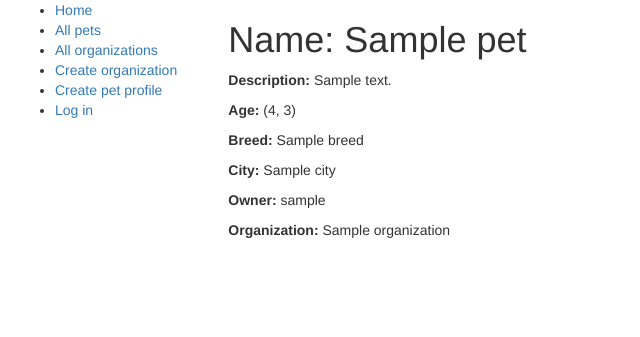
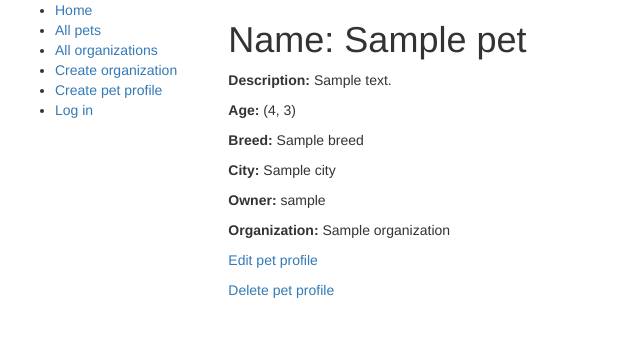
Before and after one commit to robot-le/pet_adoption_website, a Django app: page /pet/1 in a window 1280 px wide. Shown: the top 337 px of the page, without its empty margins (0-640 px from the left). Run offline with Django 5.2, Linux system fonts and the light colour scheme; tables that the repository leaves empty hold one stand-in row (values such as "Sample post"); some libraries are stand-ins or nearby versions.

Commit message:
Add pet update and delete and organization update

```diff
--- a/pets_listing/models.py
+++ b/pets_listing/models.py
@@ -24,6 +24,7 @@ class Pet(models.Model):
         related_name='pets',
         on_delete=models.SET_NULL,
         null=True,
+        blank=True,
     )
     city = models.ForeignKey(
         'City',
@@ -31,6 +32,8 @@ class Pet(models.Model):
         on_delete=models.SET_NULL,
         null=True,
     )
+    created_at = models.DateTimeField(auto_now_add=True)
+    updated_at = models.DateTimeField(auto_now=True)
 
     # media = models.ForeignKey('Media', on_delete=models.PROTECT)
 
@@ -57,6 +60,9 @@ class Pet(models.Model):
             years -= 1
         return years, months
 
+    class Meta:
+        ordering = ['created_at']
+
 
 # class Media(models.Model):
 #     media_file = models.FileField(upload_to='media/')
@@ -80,6 +86,8 @@ class Organization(models.Model):
     address = models.CharField(max_length=250)
     phone = models.CharField(max_length=100)
     owner = models.OneToOneField(User, on_delete=models.CASCADE)
+    created_at = models.DateTimeField(auto_now_add=True)
+    updated_at = models.DateTimeField(auto_now=True)
     # worker = models.ForeignKey(
     #     User,
     #     related_name='organizations',
@@ -93,6 +101,9 @@ class Organization(models.Model):
     def get_absolute_url(self):
         return reverse('organization_detail', kwargs={'pk': self.pk})
 
+    class Meta:
+        ordering = ['created_at']
+
 
 class City(models.Model):
     name = models.CharField(max_length=250)
--- a/pets_listing/templates/pets_listing/organization_detail.html
+++ b/pets_listing/templates/pets_listing/organization_detail.html
@@ -8,5 +8,7 @@
     <p><strong>Address:</strong> {{ organization.address }}</p>
     <p><strong>Phone:</strong> {{ organization.phone }}</p>
     <p><strong>Owner:</strong> {{ organization.owner.username }}</p>
+    <p><a href="{% url 'organization_update' pk=organization.pk %}">Edit organization profile</a></p>
+{#    <p><a href="{% url 'organization_delete' pk=organization.pk %}">Delete organization profile</a></p>#}
 
 {% endblock %}
--- a/pets_listing/templates/pets_listing/organization_form.html
+++ b/pets_listing/templates/pets_listing/organization_form.html
@@ -1,7 +1,7 @@
 {% extends 'base.html' %}
 
 {% block content %}
-    <h1>Create organization</h1>
+    <h1>{{ title }}</h1>
     <form action="" method="post" enctype="multipart/form-data">
         {% csrf_token %}
         <div class="form-error">{{ form.non_field_errors }}</div>
--- a/pets_listing/templates/pets_listing/pet_detail.html
+++ b/pets_listing/templates/pets_listing/pet_detail.html
@@ -9,5 +9,7 @@
     <p><strong>City:</strong> {{ pet.city }}</p>
     <p><strong>Owner:</strong> {{ pet.profile_creator.username }}</p>
     <p><strong>Organization:</strong> {{ pet.organization.name }}</p>
+    <p><a href="{% url 'pet_update' pk=pet.pk %}">Edit pet profile</a></p>
+    <p><a href="{% url 'pet_delete' pk=pet.pk %}">Delete pet profile</a></p>
 
 {% endblock %}
--- a/pets_listing/templates/pets_listing/pet_form.html
+++ b/pets_listing/templates/pets_listing/pet_form.html
@@ -1,7 +1,7 @@
 {% extends 'base.html' %}
 
 {% block content %}
-    <h1>Create pet profile</h1>
+    <h1>{{ title }}</h1>
     <form action="" method="post" enctype="multipart/form-data">
         {% csrf_token %}
         <div class="form-error">{{ form.non_field_errors }}</div>
--- a/pets_listing/urls.py
+++ b/pets_listing/urls.py
@@ -8,6 +8,10 @@ urlpatterns = [
     re_path(r'^pet/(?P<pk>\d+)$', views.PetDetailView.as_view(), name='pet_detail'),
     re_path(r'^organizations/', views.OrganizationListView.as_view(), name='organizations'),
     re_path(r'^organization/(?P<pk>\d+)$', views.OrganizationDetailView.as_view(), name='organization_detail'),
-    re_path(r'^pet/create/', views.PetCreateView.as_view(), name='pet_create'),
-    re_path(r'^organization/create/', views.OrganizationCreateView.as_view(), name='organization_create'),
+    re_path(r'^pet/add/', views.PetCreateView.as_view(), name='pet_create'),
+    re_path(r'^pet/(?P<pk>\d+)/edit/', views.PetUpdateView.as_view(), name='pet_update'),
+    re_path(r'pet/(?P<pk>\d+)/delete/', views.PetDeleteView.as_view(), name='pet_delete'),
+    re_path(r'^organization/add/', views.OrganizationCreateView.as_view(), name='organization_create'),
+    re_path(r'^organization/(?P<pk>\d+)/edit/', views.OrganizationUpdateView.as_view(), name='organization_update'),
+    # re_path(r'organization/(?P<pk>\d+)/delete/', views.OrganizationDeleteView.as_view(), name='organization_delete'),
 ]
--- a/pets_listing/views.py
+++ b/pets_listing/views.py
@@ -1,4 +1,5 @@
 from django.shortcuts import render
+from django.urls import reverse_lazy
 from django.views import generic
 from .models import (
     Pet, Organization,
@@ -30,8 +31,40 @@ class OrganizationDetailView(generic.DetailView):
 class PetCreateView(generic.CreateView):
     model = Pet
     fields = '__all__'
+    extra_context = {
+        'title': 'Create a Pet profile',
+    }
+
+
+class PetUpdateView(generic.UpdateView):
+    model = Pet
+    fields = '__all__'
+    extra_context = {
+        'title': 'Update a Pet profile',
+    }
+
+
+class PetDeleteView(generic.DeleteView):
+    model = Pet
+    success_url = reverse_lazy('pets')
 
 
 class OrganizationCreateView(generic.CreateView):
     model = Organization
     fields = '__all__'
+    extra_context = {
+        'title': 'Create an Organization',
+    }
+
+
+class OrganizationUpdateView(generic.UpdateView):
+    model = Organization
+    fields = '__all__'
+    extra_context = {
+        'title': 'Update an Organization',
+    }
+
+
+class OrganizationDeleteView(generic.DeleteView):
+    model = Organization
+    success_url = reverse_lazy('organizations')
```
Also changed, not shown: pets_listing/templates/pets_listing/pet_confirm_delete.html (added, +10 -0 lines), pets_listing/migrations/0007_alter_organization_options_alter_pet_options_and_more.py (added), pets_listing/migrations/0008_alter_organization_created_at_and_more.py (added), pets_listing/migrations/0009_alter_pet_organization.py (added).
